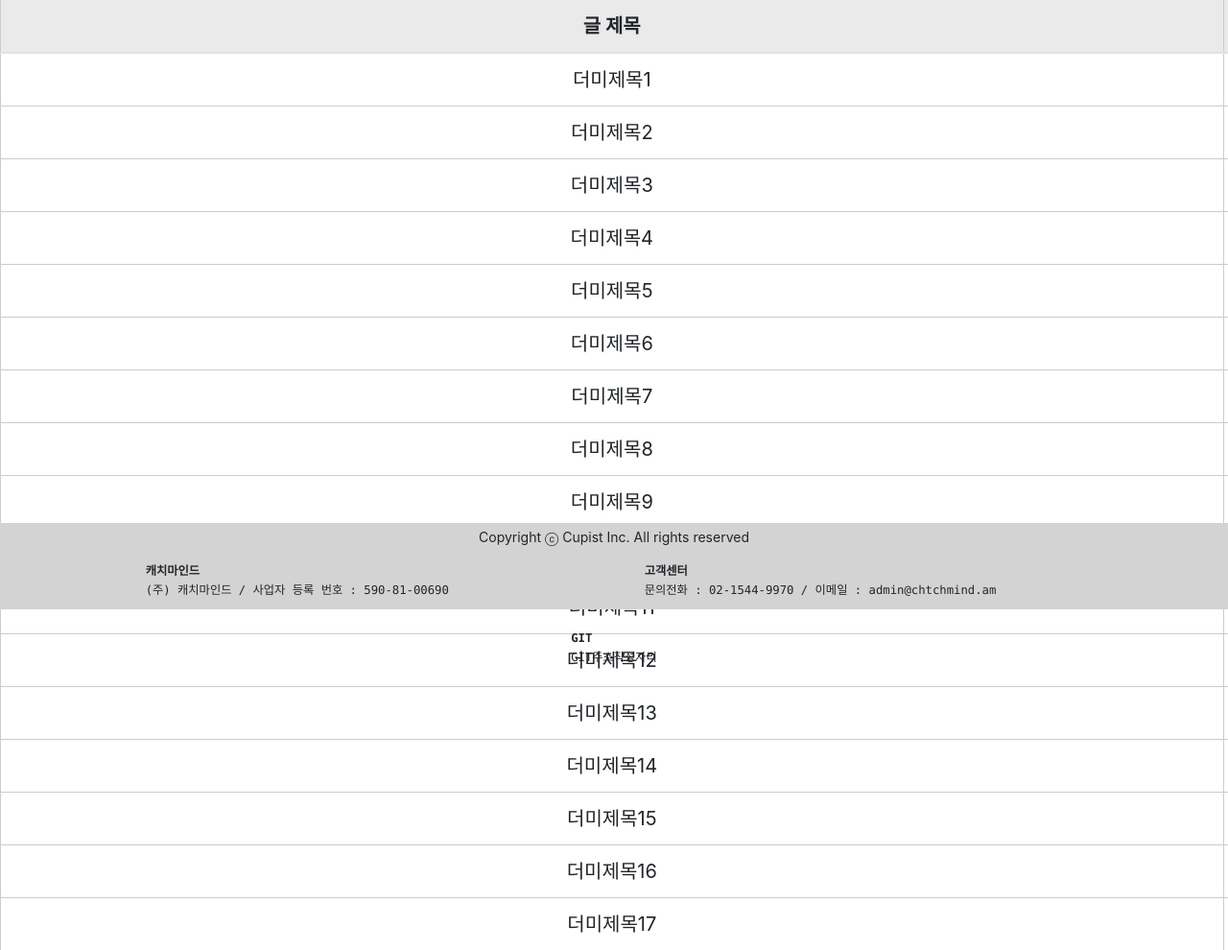
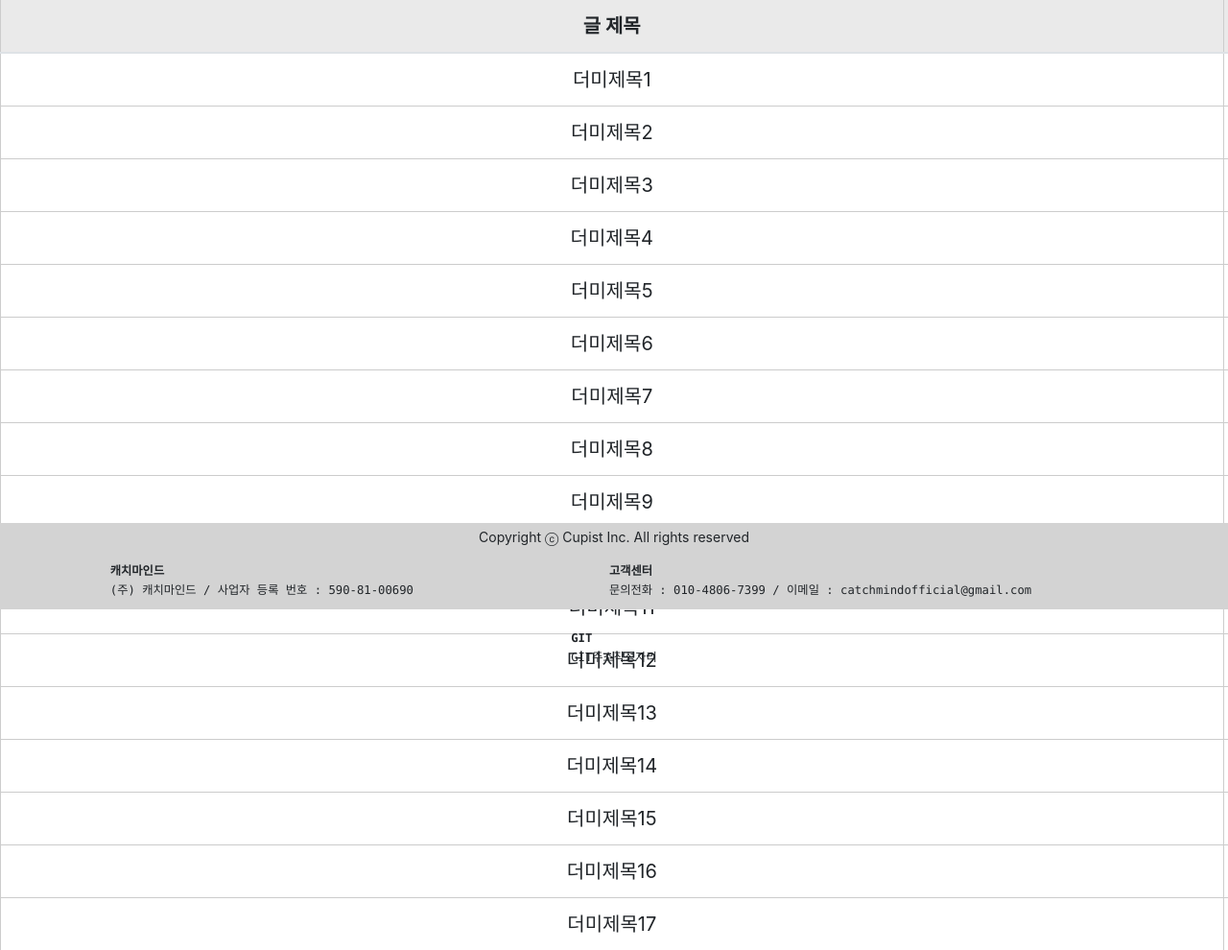
Before and after one commit to hwkim51/Catchmind, a Java web app: page /list.po in a window 1280 px wide; the page is wider, and only the part inside the window is pictured. Shown: the part 225-1215 px from the top of that part at 96% size. Run offline with Spring Boot 4, a stand-in JSP engine, Linux system fonts and the light colour scheme; the project's own start-up code is not run, and a stand-in starts its controllers and pages; some of the project's set-up classes (security, data sources, template engines, error pages and the like) are left out, and stand-ins take their place; some libraries are stand-ins or nearby versions.

Commit message:
footer 수정
HWKim

```diff
--- a/Catchmind/src/main/webapp/WEB-INF/views/common/footer.jsp
+++ b/Catchmind/src/main/webapp/WEB-INF/views/common/footer.jsp
@@ -44,7 +44,7 @@
             Copyright ⓒ Cupist Inc. All rights reserved
             <div class="footerinner">
                 <pre style="margin-left: 10px;"><b>캐치마인드</b><br>(주) 캐치마인드 / 사업자 등록 번호 : 590-81-00690</pre>
-                <pre><b>고객센터</b><br>문의전화 : 02-1544-9970 / 이메일 : admin@chtchmind.am</pre>
+                <pre><b>고객센터</b><br>문의전화 : 010-4806-7399 / 이메일 : catchmindofficial@gmail.com</pre>
                 <pre><b>GIT</b><br>GIT주소작성자리</pre>
             </div>
         </div>
--- a/Catchmind/src/main/webapp/WEB-INF/views/main.jsp
+++ b/Catchmind/src/main/webapp/WEB-INF/views/main.jsp
@@ -7,7 +7,7 @@
 <meta charset="UTF-8">
 <meta name="viewport" content="width=device-width, initial-scale=1">
     <title> CATCHMIND | 캐치마인드 </title>
-    <style>
+ <style>
         /* nav */
         nav{
             height: 788px;
```
